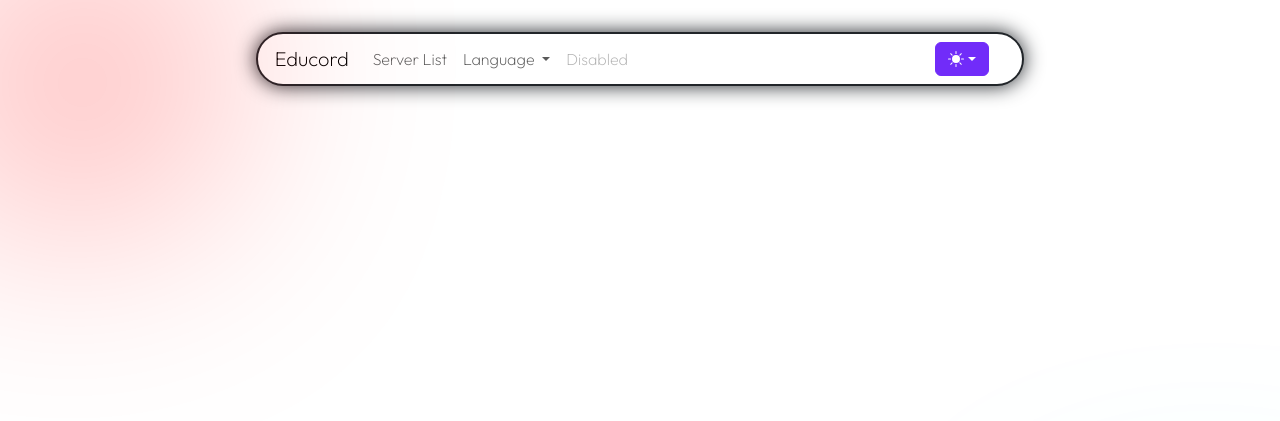
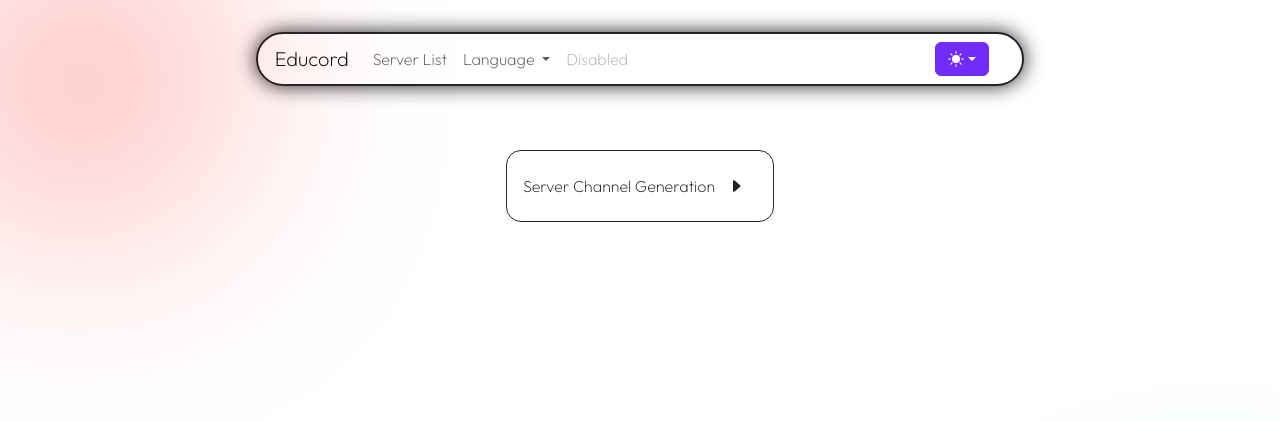
Before and after one commit to Bhuvanaesh-R/call2code, a Python web app: template templates/manage.html in a window 1280 px wide. Shown: the top 421 px of the page. Run offline with Jinja, Linux system fonts and the light colour scheme; the template is opened without the code that fills it, so the values that code supplies are empty.

Commit message:
Finished Frontend, Backend for both Category List and Channel List

```diff
--- a/app.py
+++ b/app.py
@@ -94,9 +94,12 @@ def message():
 @login_required
 def manage():
     guild_id = request.args.get("id")
+    server_gen_data = request.args.get('sg')
+
 
     if guild_id == None:
         return apology("Missing Guild Id", 400)
+
 
 
     '''json_data = {
@@ -105,6 +108,8 @@ def manage():
     }
 
     getorpost_info(f"/guilds/{guild_id}/channels", 1, json=json_data, bot=True)'''
+
+
 
     return render_template("manage.html")
 
--- a/bot.py
+++ b/bot.py
@@ -26,6 +26,10 @@ async def message(title, description, color, thumbnail, channel):
     channel.send(embed=myEmbed)
 
 
+
+
+
+
 def get_channels(id):
     ch = []
     for guild in Client.guilds:
--- a/static/script.js
+++ b/static/script.js
@@ -0,0 +1,181 @@
+btns = document.querySelectorAll('.btn-module');
+
+btns.forEach(btn => {
+    btn.addEventListener('click', function() {
+        module = btn.parentElement;
+        moduleChildrens = module.children;
+        module.classList.add('module-expanded', 'text-left', 'flex-column');
+
+        Array.from(moduleChildrens).forEach(child => {
+            if (child.classList.contains('d-none')) {
+                child.classList.remove('d-none');
+            };
+        });
+
+        btn.classList.add('d-none');
+    });
+});
+
+
+// Server Channel Generation
+
+const serverData = [];
+const categoryLimit = 50;
+const channelLimit = 500;
+
+serverGenModule = document.getElementById('server-gen-module');
+noofcategory = document.getElementById('noofcategory');
+btnRevealCategorylList = document.getElementById('btn-reveal-category-list');
+categoryList = document.querySelector('#category-list');
+btnCategoryName = document.querySelector('#btn-category-name');
+categoryname = document.querySelector('#categoryname');
+categories = null;
+currentCategory = null;
+serverGenConfirmation = document.querySelector('.serverGenConfirmation');
+labelNoofchannel = document.querySelector('#label-noofchannel');
+noofchannel = document.querySelector('#noofchannel');
+channelCount = 0;
+btnRevealChannelList = document.querySelector('#btn-reveal-channel-list');
+channelList = document.querySelector('#channel-list');
+btnChannelName = document.querySelector('#btn-channel-name')
+channelname = document.querySelector('#channelname')
+channels = null;
+currentChannel = null;
+
+
+btnRevealCategorylList.addEventListener('click', function() {
+    withinCategoryLimit = noofcategory.value > 1 && noofcategory.value <= categoryLimit;
+
+
+    if (withinCategoryLimit) {
+        btnRevealCategorylList.classList.add('disabled');
+
+        for (let i = 1; i <= noofcategory.value; i++) {
+            serverData.push({"name":"Category " + i, "channels":[]})
+        };
+
+        displayCategory();
+
+        categories = document.querySelectorAll('.categories');
+
+        selectCategory();
+        changeCategoryName();
+
+        console.log(serverData)
+    };
+});
+
+
+
+btnRevealChannelList.addEventListener('click', function() {
+    channelCount += noofchannel.value;
+    withinChannelLimit = channelCount <= channelLimit;
+
+    if (noofchannel != '' && withinChannelLimit) {
+        btnRevealChannelList.classList.add('disabled');
+        labelNoofchannel.innerHTML = `No of Channel to be added (${channelCount} out of 500 Used): `;
+
+        for (let i = 1; i <= noofchannel.value; i++) {
+            serverData[currentCategory.slice(-2) - 1].channels.push({"name":"Channel " + i});
+        };
+
+        displayChannel()
+
+        channels = document.querySelectorAll('.channels');
+
+        selectChannel();
+        changeChannelName();
+
+    };
+});
+
+
+
+
+function selectCategory() {
+    categories.forEach(category => {
+        category.addEventListener('click', function() {
+            currentCategory = category.id;
+            clearSelectedCategory();
+            category.classList.remove('btn-outline-secondary');
+            category.classList.add('btn-success', 'disabled');
+            btnCategoryName.classList.remove('disabled');
+
+
+            labelNoofchannel.innerHTML = `No of Channel to be added (${channelCount} out of 500 Used): `;
+        });
+    });
+};
+
+
+function changeCategoryName() {
+    btnCategoryName.addEventListener('click', function() {
+        if (categoryname.value != '') {
+            btnCategoryName.classList.add('disabled');
+            btnRevealChannelList.classList.remove('disabled');
+            serverData[currentCategory.slice(-2) - 1].name = categoryname.value;
+            document.querySelector(`#${currentCategory}`).innerHTML = categoryname.value;
+        };
+    });
+};
+
+
+function clearSelectedCategory() {
+    categories.forEach(category => {
+        if (category.classList.contains('btn-success')) {
+            category.classList.remove('btn-success', 'disabled');
+            category.classList.add('btn-outline-secondary')
+        };
+    });
+}
+
+function displayCategory() {
+    categoryList.innerHTML = '';
+    for (let i = 0; i < serverData.length; i++) {
+        id = i >= 9 ? i + 1 : '0' + (i + 1);
+        categoryList.innerHTML += `<span class="categories btn btn-outline-secondary" id="category-${id}">${serverData[i]["name"]}</span>`;
+    };
+}
+
+
+function clearSelectedChannel() {
+    channels.forEach(channel => {
+        if (channel.classList.contains('btn-success')) {
+            channel.classList.remove('btn-success', 'disabled');
+            channel.classList.add('btn-outline-secondary')
+        };
+    });
+}
+
+
+function displayChannel() {
+    channelList.innerHTML = '';
+    for (let i = 0; i < noofchannel.value; i++) {
+        id = i >= 9 ? i + 1 : '0' + (i + 1);
+        channelList.innerHTML += `<span class="channels btn btn-outline-secondary" id="channel-${id}">${serverData[currentCategory.slice(-2) - 1]['channels'][i]['name']}</span>`;
+    };
+}
+
+
+function selectChannel() {
+    channels.forEach(channel => {
+        channel.addEventListener('click', function() {
+            currentChannel = channel.id;
+            clearSelectedChannel();
+            channel.classList.remove('btn-outline-secondary');
+            channel.classList.add('btn-success', 'disabled');
+            btnChannelName.classList.remove('disabled');
+        });
+    });
+};
+
+
+function changeChannelName() {
+    btnChannelName.addEventListener('click', function() {
+        if (channelname.value != '') {
+            btnChannelName.classList.add('disabled');
+            serverData[currentCategory.slice(-2) - 1]['channels'][currentChannel.slice(-2) - 1]['name'].name = channelname.value;
+            document.querySelector(`#${currentChannel}`).innerHTML = channelname.value;
+        };
+    });
+};
--- a/static/style.css
+++ b/static/style.css
@@ -20,6 +20,11 @@
     margin: 0;
     padding: 0;
     box-sizing: border-box;
+}
+
+p {
+    margin: 0;
+    vertical-align: middle;
 }
 
 body {
@@ -176,7 +181,7 @@ body {
     background-blend-mode: overlay;
     border: 2px solid var(--bs-body-color);
     border-radius: 30px;
-    margin: 2rem auto 7.5rem auto;
+    margin: 2rem auto 4rem auto;
     padding: 0.3rem;
     box-shadow: 0 0 20px var(--bs-body-color);
     background-color: var(--bs-body-bg);
@@ -264,6 +269,8 @@ body {
 .bi {
   vertical-align: -0.125em;
   fill: currentColor;
+  width: 1rem;
+  height: 1rem;
 }
 
 #logout {
@@ -346,3 +353,65 @@ body {
     padding: 0.5rem;
     border: 2px solid var(--bs-body-color);
 }
+
+/* manage */
+
+.module {
+    border: 1px solid var(--bs-body-color);
+    border-radius: 15px;
+    padding: 1rem;
+}
+
+.module-expanded {
+    width: 100%;
+    padding: 2rem;
+}
+
+#category-list, #channel-list, #permission-list {
+    flex-wrap: wrap;
+    margin-bottom: 2rem;
+    padding: 2rem;
+    width: 100%;
+    border: 1px solid var(--bs-body-color);
+    border-radius: 25px;
+}
+
+.categories, .channels {
+    margin: 0.25rem;
+}
+
+#noofcategory, #categoryname, #noofchannel, #channelname {
+    background-color: var(--bs-body-bg);
+    border: 1px solid var(--bs-body-color);
+    color: var(--bs-body-color);
+    border-radius: 5px;
+    padding: 0.2rem;
+}
+
+
+/* Responsive Design */
+
+/* Extra small devices (phones, 600px and down) */
+@media only screen and (max-width: 600px) {
+
+}
+
+/* Small devices (portrait tablets and large phones, 600px and up) */
+@media only screen and (min-width: 600px) {
+
+}
+
+/* Medium devices (landscape tablets, 768px and up) */
+@media only screen and (min-width: 768px) {
+
+}
+
+/* Large devices (laptops/desktops, 992px and up) */
+@media only screen and (min-width: 992px) {
+
+}
+
+/* Extra large devices (large laptops and desktops, 1200px and up) */
+@media only screen and (min-width: 1200px) {
+
+}
--- a/templates/layout.html
+++ b/templates/layout.html
@@ -43,6 +43,9 @@
             </symbol>
             <symbol id="sun-fill" viewBox="0 0 16 16">
                 <path d="M8 12a4 4 0 1 0 0-8 4 4 0 0 0 0 8zM8 0a.5.5 0 0 1 .5.5v2a.5.5 0 0 1-1 0v-2A.5.5 0 0 1 8 0zm0 13a.5.5 0 0 1 .5.5v2a.5.5 0 0 1-1 0v-2A.5.5 0 0 1 8 13zm8-5a.5.5 0 0 1-.5.5h-2a.5.5 0 0 1 0-1h2a.5.5 0 0 1 .5.5zM3 8a.5.5 0 0 1-.5.5h-2a.5.5 0 0 1 0-1h2A.5.5 0 0 1 3 8zm10.657-5.657a.5.5 0 0 1 0 .707l-1.414 1.415a.5.5 0 1 1-.707-.708l1.414-1.414a.5.5 0 0 1 .707 0zm-9.193 9.193a.5.5 0 0 1 0 .707L3.05 13.657a.5.5 0 0 1-.707-.707l1.414-1.414a.5.5 0 0 1 .707 0zm9.193 2.121a.5.5 0 0 1-.707 0l-1.414-1.414a.5.5 0 0 1 .707-.707l1.414 1.414a.5.5 0 0 1 0 .707zM4.464 4.465a.5.5 0 0 1-.707 0L2.343 3.05a.5.5 0 1 1 .707-.707l1.414 1.414a.5.5 0 0 1 0 .708z"></path>
+            </symbol>
+            <symbol id="caret-right-fill" viewBox="0 0 16 16">
+                <path d="m12.14 8.753-5.482 4.796c-.646.566-1.658.106-1.658-.753V3.204a1 1 0 0 1 1.659-.753l5.48 4.796a1 1 0 0 1 0 1.506z"/>
             </symbol>
         </svg>
         <nav class="navbar glow-navbar navbar-expand-lg">
@@ -145,5 +148,5 @@
         </main>
 
     </body>
-
+    <script src="/static/script.js"></script>
 </html>
--- a/templates/manage.html
+++ b/templates/manage.html
@@ -10,7 +10,65 @@
     <div class="decor-grad-top-left"></div>
     <div class="decor-grad-bottom-right"></div>
 
-    <div class="d-flex flex-wrap justify-content-center align-items-center">
+    <div class="d-flex flex-wrap justify-content-center align-items-center mb-4">
+        <div class="module d-flex flex-row" id="server-gen-module">
+            <p class="d-flex justify-content-center align-items-center text-center">Server Channel Generation</p>
+            <div class="btn btn-module">
+                <svg class="bi">
+                    <use href="#caret-right-fill"></use>
+                </svg>
+            </div>
+            <div class="d-none">
+                <div class="my-3">
+                    <label class="d-inline" for="noofcategory">No of Category to be added (1-50): </label>
+                    <input id="noofcategory" type="number" min="1" max="50">
+                    <div class="btn btn-outline-secondary" id="btn-reveal-category-list">Next</div>
+                </div>
+
+                <p>Choose One Category to customize: </p>
+                <div class="d-flex" id="category-list">
+                    <p>None</p>
+                </div>
+
+                <div>
+                    <label class="d-inline" for="categoryname">Change Name of Selected Category: </label>
+                    <input id="categoryname" type="text" maxlength="100">
+                    <div class="btn btn-outline-secondary disabled" id="btn-category-name">Next</div>
+                </div>
+
+
+                <div class="my-3">
+                    <label class="d-inline" id="label-noofchannel" for="noofchannel">No of Channel to be added (0 out of 500 Used): </label>
+                    <input id="noofchannel" type="number">
+                    <div class="btn btn-outline-secondary disabled" id="btn-reveal-channel-list">Next</div>
+                </div>
+
+                <p>Choose One Channel to customize: </p>
+                <div class="d-flex" id="channel-list">
+                    <p>None</p>
+                </div>
+
+                <div>
+                    <label class="d-inline" for="channelname">Change Name of Selected Channel: </label>
+                    <input id="channelname" type="text" maxlength="100">
+                    <div class="btn btn-outline-secondary disabled" id="btn-channel-name">Next</div>
+                </div>
+
+                <p>Select Permissions to apply: </p>
+                <div class="d-flex" id="permission-list">
+                    <p>None</p>
+                </div>
+
+                <div class="mt-4 server-gen-confirmation">
+                    <div class="btn">
+                        Cancel
+                    </div>
+                    <button class="btn disabled">
+                        Confirm
+                    </button>
+                </div>
+            </div>
+        </div>
     </div>
 
 
--- a/templates/servers.html
+++ b/templates/servers.html
@@ -12,7 +12,7 @@
 
     <div class="d-flex flex-wrap justify-content-center align-items-center server-list">
         {% for guild in guilds %}
-                <div class="guild-box">
+                <div class="card">
                     {% if guild['icon'] %}
                         <img class="guild-icon" src="https://cdn.discordapp.com/icons/{{ guild['id'] }}/{{ guild['icon'] }}.png?size=128" alt="{{ guild['name'] }} - Icon">
                     {% else %}
```
